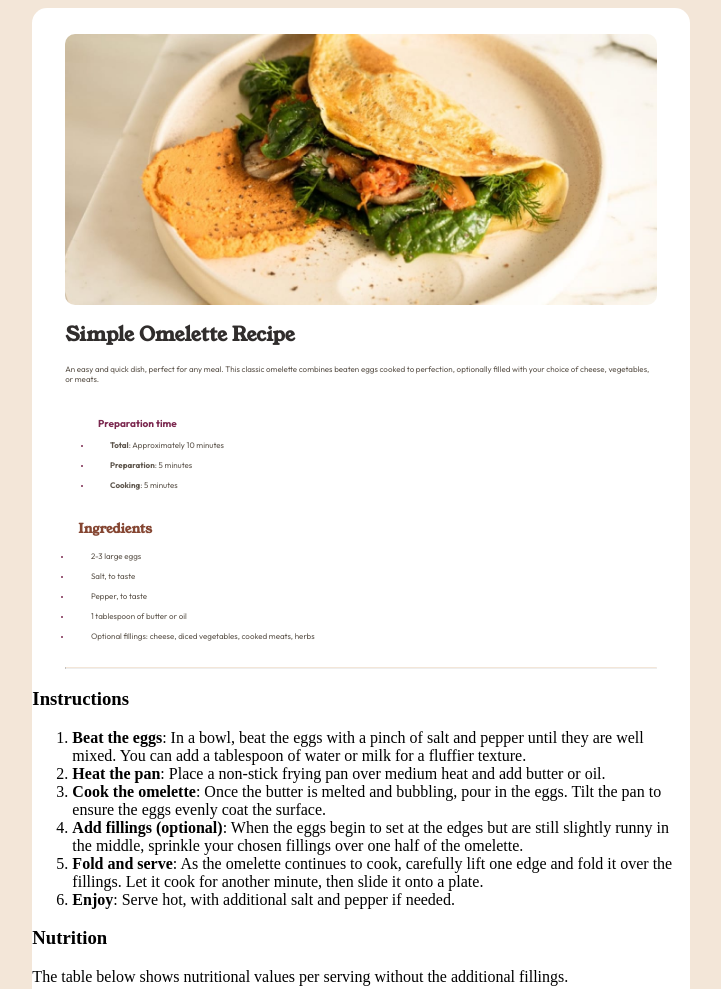
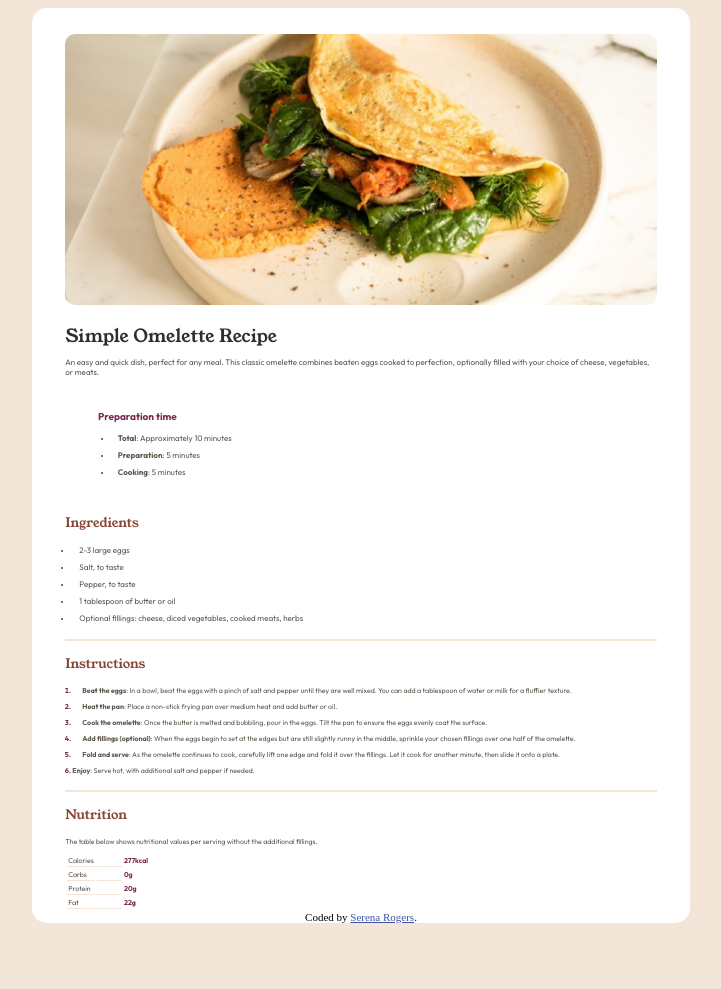
Before and after one commit to VampiricDuck/recipe-page, a plain HTML site: page index.html in a window 1280 px wide. Shown: the top 989 px of the page, without its empty margins (279-1000 px from the left). After the commit the page ends 931 px from the top, so only its background shows below. Drawn offline with Linux system fonts and the light colour scheme.

Commit message:
day 3 (using snow day time)

```diff
--- a/index.html
+++ b/index.html
@@ -22,53 +22,51 @@
       <img src="./assets/images/image-omelette.jpeg" alt="Photo of a simple omelette on a white plate garnished with parsley" class="image-omelette"/>
     </div>
     <div class="recipe-title">
-      <h2>Simple Omelette Recipe</h2>
+      <p>Simple Omelette Recipe</p>
     </div>
 
     <div class="recipe-description">
       <p>An easy and quick dish, perfect for any meal. This classic omelette combines beaten eggs cooked to perfection, optionally filled with your choice of cheese, vegetables, or meats.</p>
     </div>
 
-    <h3 class="preparation-time-title"><b>Preparation time</b></h3>
+    <p class="preparation-time-title"><b>Preparation time</b></p>
       <div class="preparation-time">
         <ul>
           <li class="preparation-time-list"><b><b>Total</b></b>: Approximately 10 minutes</li>
-          <br>
           <li class="preparation-time-list"><b><b>Preparation</b></b>: 5 minutes</li>
-          <br>
           <li class="preparation-time-list"><b><b>Cooking</b></b>: 5 minutes</li>
         </ul>
       </div>
 
-      <h3 class="ingredients-title">Ingredients</h3>
+      <p class="ingredients-title">Ingredients</p>
       <div class="ingredients">
         <ul>
           <li class="ingredients-list">2-3 large eggs</li>
-          <br>
           <li class="ingredients-list">Salt, to taste</li>
-          <br>
           <li class="ingredients-list">Pepper, to taste</li>
-          <br>
           <li class="ingredients-list">1 tablespoon of butter or oil</li>
-          <br>
-          <li class="ingredients-list">Optional fillings: cheese, diced vegetables, cooked meats, herbs</li>
+          <li class="ingredients-list-0">Optional fillings: cheese, diced vegetables, cooked meats, herbs</li>
         </ul>
       </div>
+
       <hr class="solid">
+
+      <p class="instructions-title">Instructions</p>
       <div class="instructions">
-        <h3 class="instructions-title">Instructions</h3>
         <ol>
-          <li><b>Beat the eggs</b>: In a bowl, beat the eggs with a pinch of salt and pepper until they are well mixed. You can add a tablespoon of water or milk for a fluffier texture.</li>
-          <li><b>Heat the pan</b>: Place a non-stick frying pan over medium heat and add butter or oil.</li>
-          <li><b>Cook the omelette</b>: Once the butter is melted and bubbling, pour in the eggs. Tilt the pan to ensure the eggs evenly coat the surface.</li>
-          <li><b>Add fillings (optional)</b>: When the eggs begin to set at the edges but are still slightly runny in the middle, sprinkle your chosen fillings over one half of the omelette.</li>
-          <li><b>Fold and serve</b>: As the omelette continues to cook, carefully lift one edge and fold it over the fillings. Let it cook for another minute, then slide it onto a plate.</li>
-          <li><b>Enjoy</b>: Serve hot, with additional salt and pepper if needed.</li>
+          <li class="instructions-list"><b>Beat the eggs</b>: In a bowl, beat the eggs with a pinch of salt and pepper until they are well mixed. You can add a tablespoon of water or milk for a fluffier texture.</li>
+          <li class="instructions-list"><b>Heat the pan</b>: Place a non-stick frying pan over medium heat and add butter or oil.</li>
+          <li class="instructions-list"><b>Cook the omelette</b>: Once the butter is melted and bubbling, pour in the eggs. Tilt the pan to ensure the eggs evenly coat the surface.</li>
+          <li class="instructions-list"><b>Add fillings (optional)</b>: When the eggs begin to set at the edges but are still slightly runny in the middle, sprinkle your chosen fillings over one half of the omelette.</li>
+          <li class="instructions-list"><b>Fold and serve</b>: As the omelette continues to cook, carefully lift one edge and fold it over the fillings. Let it cook for another minute, then slide it onto a plate.</li>
+          <li class="instructions-list-0"><b>Enjoy</b>: Serve hot, with additional salt and pepper if needed.</li>
         </ol>
       </div>
 
+      <hr class="solid-1">
+
+      <p class="nutrition-title">Nutrition</p>
       <div class="nutrition">
-        <h3 class="nutrition-title">Nutrition</h3>
         <p>The table below shows nutritional values per serving without the additional fillings.</p>
       </div>
 
@@ -77,6 +75,7 @@
         <tr>
           <td>Calories</td>
           <td class="table-data">277kcal</td>
+        </tr>
         <tr>
           <td>Carbs</td>
           <td class="table-data">0g</td>
--- a/styles.css
+++ b/styles.css
@@ -24,7 +24,7 @@ body {
 
 .recipe-title {
     font-family: "Young Serif", serif;
-    font-size: 13px;
+    font-size: 18px;
     color: hsl(24, 5%, 18%);
     padding-left: 5%;
 }
@@ -36,6 +36,7 @@ body {
     color: hsl(30, 10%, 34%);
     padding-left: 5%;
     padding-right: 5%;
+    margin-top: -10px;
 }
 
 .preparation-time-title {
@@ -50,11 +51,12 @@ body {
     font-family: "Outfit", sans-serif;
     font-size: 8px;
     color: hsl(30, 10%, 34%);
-    padding-left: 3%;
+    padding-left: 6%;
 }
 
 .preparation-time-list {
-    padding-left: 3%;
+    padding-left: 6px;
+    padding-bottom: 7px;
 }
 
 ul li::marker { /* learned that this changes the color of just the bullet points in an unorder list */
@@ -62,11 +64,17 @@ ul li::marker { /* learned that this changes the color of just the bullet points
     font-size: 6px;
 }
 
+ol li::marker {
+    color: hsl(332, 51%, 32%);
+    font-weight: 700;
+    font-size: 7px;
+}
+
 .ingredients-title {
     font-family: "Young Serif", serif;
     font-size: 13px;
     color: hsl(14, 45%, 36%);
-    padding-left: 7%;
+    padding-left: 5%;
     padding-top: 16px;
 }
 
@@ -78,32 +86,80 @@ ul li::marker { /* learned that this changes the color of just the bullet points
 }
 
 .ingredients-list {
-    padding-left: 3%;
+    padding-left: 7px;
+    padding-bottom: 7px;
+}
+
+.ingredients-list-0 {
+    padding-left: 7px;
 }
 
 hr.solid {
-    border-top: 1px solid hsl(30, 54%, 90%);
+    border: 1px solid hsl(30, 54%, 90%);
     margin-left: 5%;
-    margin-right: 5%;}
-
-.intruction-titles {
-
+    margin-right: 5%;
+    margin-top: -2px;
 }
 
-.intructions {
+hr.solid-1 {
+    border: 1px solid hsl(30, 54%, 90%);
+    margin-left: 5%;
+    margin-right: 5%;
+    margin-top: 15px;
+}
 
+.instructions-title {
+    font-family: "Young Serif", serif;
+    font-size: 13px;
+    color: hsl(14, 45%, 36%);
+    padding-left: 5%;
+}
+
+.instructions {
+    font-family: "Outfit", sans-serif;
+    font-size: 7px;
+    color: hsl(30, 10%, 34%);
+    margin-left: 0%;
+}
+
+.instructions-list{
+    padding-left: 10px;
+    padding-bottom: 7px;
+    padding-right: 5%;
+}
+
+.nutrition-title {
+    font-family: "Young Serif", serif;
+    font-size: 13px;
+    color: hsl(14, 45%, 36%);
+    padding-left: 5%;
 }
 
 .nutrition {
-
-}
-
-.nutrition-title {
-
+    font-family: "Outfit", sans-serif;
+    font-size: 7px;
+    color: hsl(30, 10%, 34%);
+    padding-left: 5%;
 }
 
 .nutrition-table {
+    border-collapse: separate;
+    border-spacing: 50%;
+    font-family: "Outfit", sans-serif;
+    font-size: 7px;
+    color: hsl(30, 10%, 34%);
+    padding-left: 5%;
+}
 
+.table-data {
+    color: hsl(332, 51%, 32%);
+    font-weight: 700;
+    font-size: 7px;
+    padding-left: 50%;
+}
+
+th, td {
+    border-bottom: 1px solid hsl(30, 54%, 90%);
 }
 
 .attribution {
```
Also changed, not shown: Recipe-Page-Screenshot.png (added).
